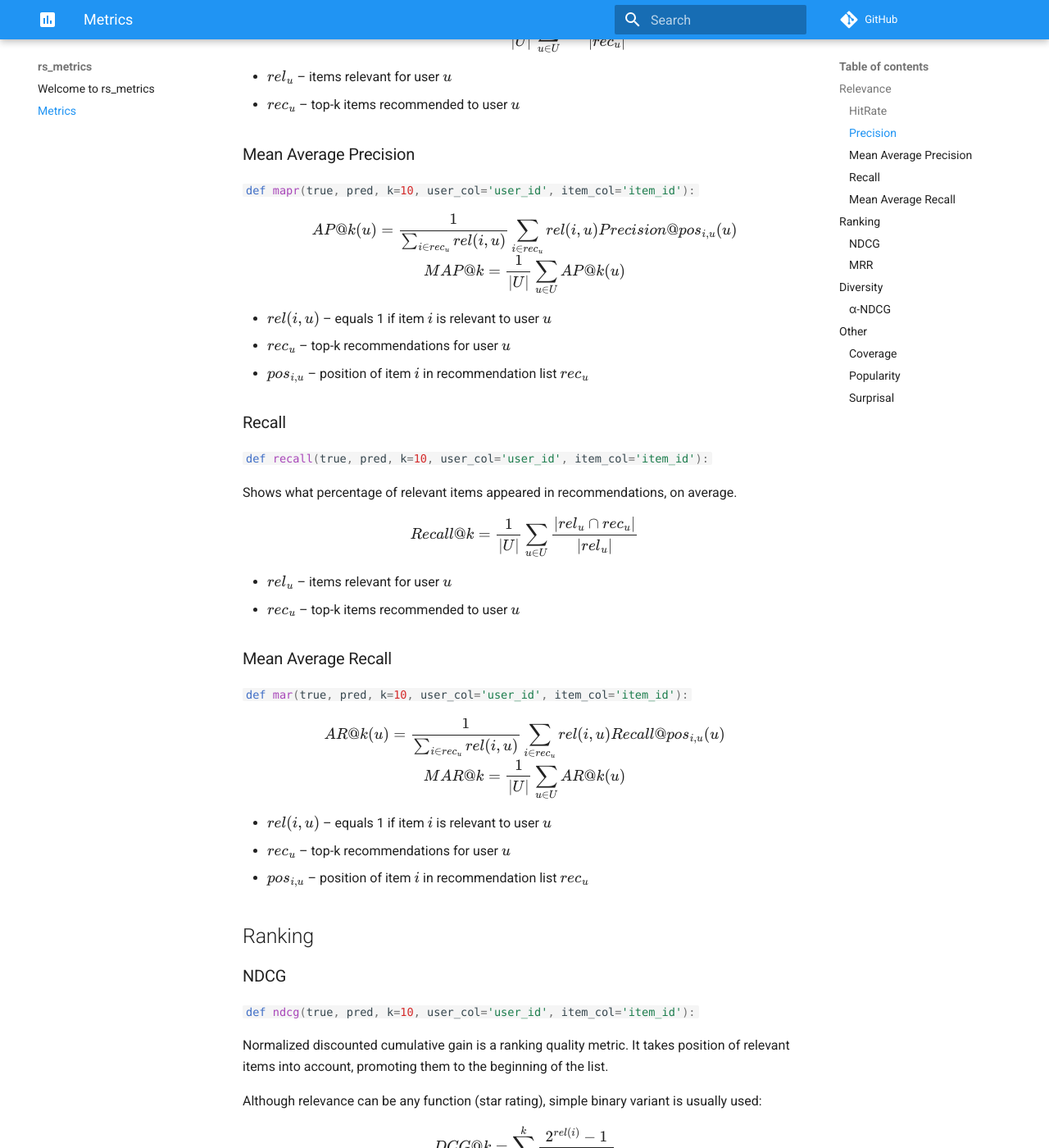
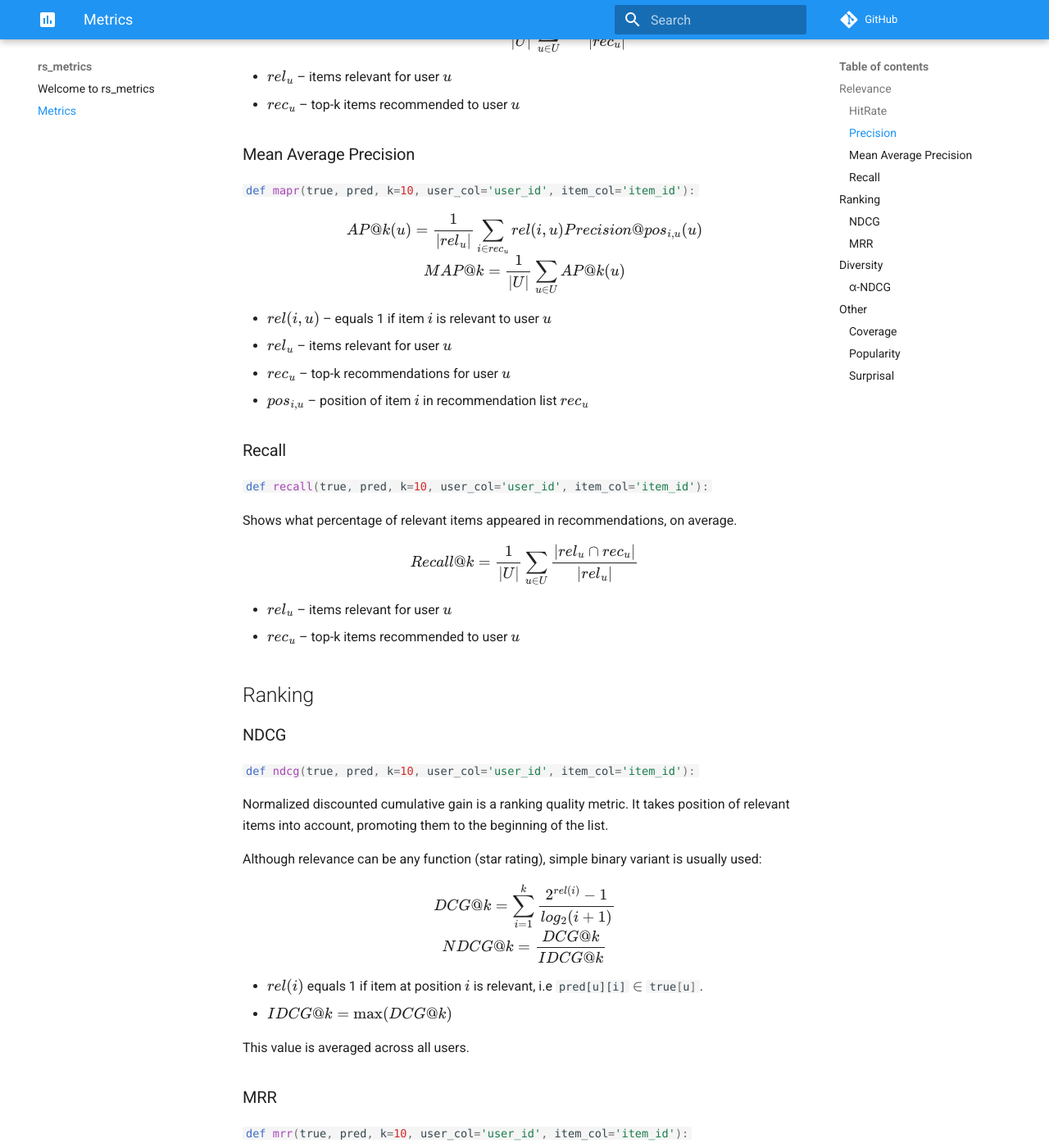
Before and after one commit to Darel13712/rs_metrics, an MkDocs documentation site: the page built from docs/metrics.md, in a window 1280 px wide and 1400 px high, scrolled down 643 px. Shown: the whole window at 82% size. Built offline with MkDocs 1.6.1 and Material for MkDocs 9.7.7, drawn with Linux system fonts in a browser that asks for light colours; some web fonts are replaced; formulas are drawn with MathJax 3; comment, search, counter and statistics services are not loaded.

Commit message:
map now calculates area under pr curve and mar was deleted

```diff
--- a/docs/metrics.md
+++ b/docs/metrics.md
@@ -34,7 +34,7 @@ $$
 `#!py def mapr(true, pred, k=10, user_col='user_id', item_col='item_id'):`
 
 $$
-AP@k(u) = \frac{1}{\sum_{i \in rec_u} rel(i, u)} \sum_{i \in rec_u} rel(i, u)Precision@pos_{i, u}(u)
+AP@k(u) = \frac{1}{|rel_u|} \sum_{i \in rec_u} rel(i, u)Precision@pos_{i, u}(u)
 $$
 
 $$
@@ -42,6 +42,7 @@ MAP@k = \frac{1}{|U|} \sum_{u \in U} AP@k(u)
 $$
 
 - $rel(i, u)$ – equals 1 if item $i$ is relevant to user $u$
+- $rel_u$ – items relevant for user $u$
 - $rec_u$ – top-k recommendations for user $u$
 - $pos_{i, u}$ – position of item $i$ in recommendation list $rec_u$
 
@@ -57,22 +58,6 @@ $$
 
 - $rel_u$ – items relevant for user $u$
 - $rec_u$ – top-k items recommended to user $u$
-
-### Mean Average Recall
-
-`#!py def mar(true, pred, k=10, user_col='user_id', item_col='item_id'):`
-
-$$
-AR@k(u) = \frac{1}{\sum_{i \in rec_u} rel(i, u)} \sum_{i \in rec_u} rel(i, u)Recall@pos_{i, u}(u)
-$$
-
-$$
-MAR@k = \frac{1}{|U|} \sum_{u \in U} AR@k(u)
-$$
-
-- $rel(i, u)$ – equals 1 if item $i$ is relevant to user $u$
-- $rec_u$ – top-k recommendations for user $u$
-- $pos_{i, u}$ – position of item $i$ in recommendation list $rec_u$
 
 ## Ranking
 
--- a/rs_metrics/__init__.py
+++ b/rs_metrics/__init__.py
@@ -4,7 +4,6 @@ from rs_metrics.metrics import (
     recall,
     ndcg,
     mapr,
-    mar,
     mrr,
     coverage,
     popularity,
--- a/setup.py
+++ b/setup.py
@@ -5,7 +5,7 @@ with open("README.md", "r") as fh:
 
 setuptools.setup(
     name="rs_metrics",
-    version="0.4.1",
+    version="0.5.0",
     author="Darel",
     author_email="darel142857@gmail.com",
     description="Metrics for recommender systems",
```
Also changed, not shown: 2 other files.
